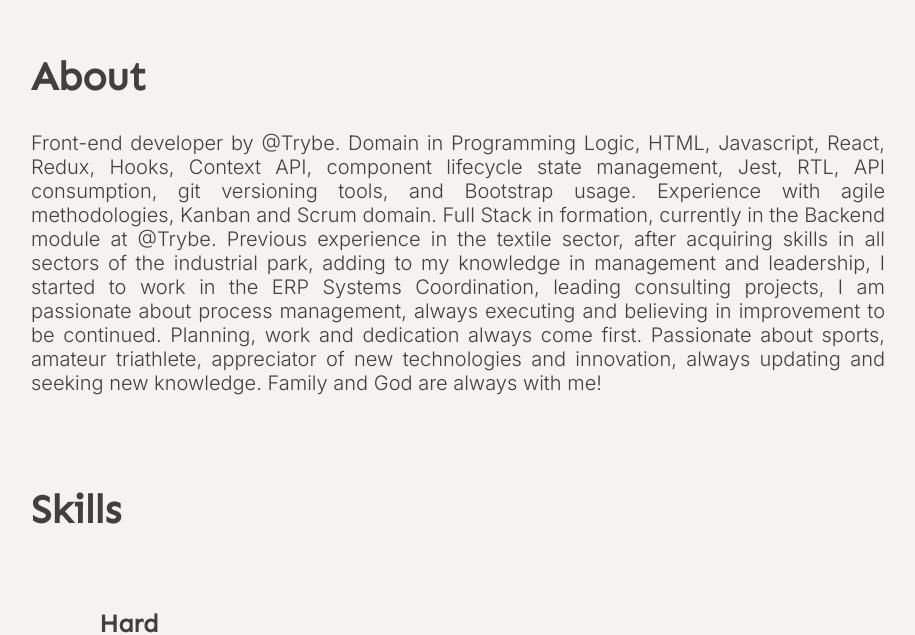
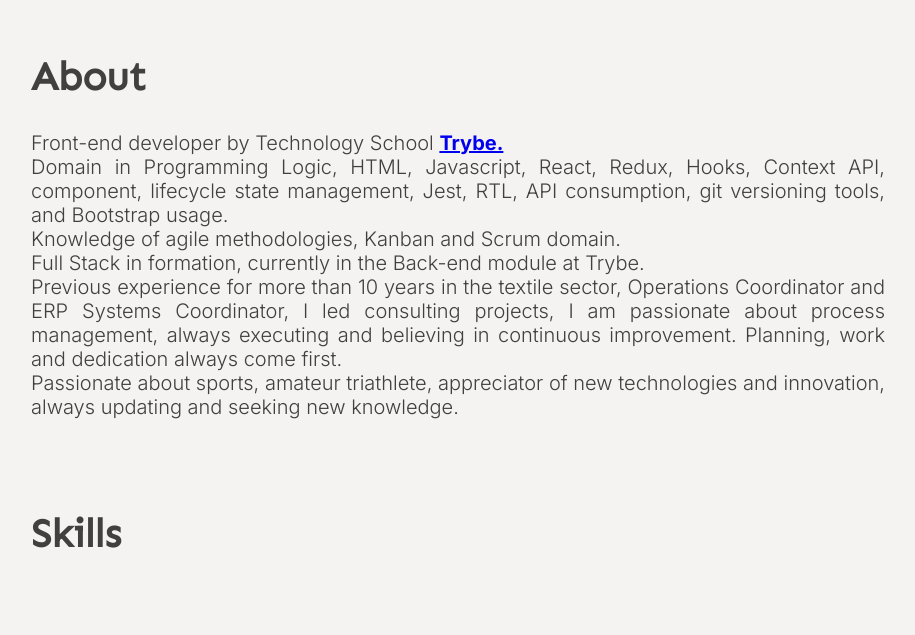
Before and after one commit to FernandoSegregio/dev, a React (Vite) app: page / in a window 1280 px wide. Shown: the part 808-1443 px from the top of the page, without its empty margins (182-1097 px from the left). Built offline with nearby package versions, Linux system fonts and the light colour scheme.

Commit message:
refactor: altera textos do paragrafo sobre e saudacao na main.

```diff
--- a/src/components/section/SectionAbout.jsx
+++ b/src/components/section/SectionAbout.jsx
@@ -13,11 +13,50 @@ export default function SectionAbout() {
           ? languageData.titleNav1.pt
           : languageData.titleNav1.en}
       </h3>
-      <p>
-        {language === 'pt-BR'
-          ? languageData.textAbout.pt
-          : languageData.textAbout.en}
-      </p>
+      <div>
+        <p>
+          {language === 'pt-BR'
+            ? languageData.titleAbout.pt
+            : languageData.titleAbout.en}
+          {language === 'pt-BR'
+            ? languageData.about0.pt
+            : languageData.about0.en}
+          <a href={languageData.linkTrybe}>
+            <strong>
+              {' '}
+              {language === 'pt-BR'
+                ? languageData.trybe.pt
+                : languageData.trybe.en}
+
+            </strong>
+          </a>
+        </p>
+        <p>
+          {language === 'pt-BR'
+            ? languageData.about1.pt
+            : languageData.about1.en}
+        </p>
+        <p>
+          {language === 'pt-BR'
+            ? languageData.about2.pt
+            : languageData.about2.en}
+        </p>
+        <p>
+          {language === 'pt-BR'
+            ? languageData.about3.pt
+            : languageData.about3.en}
+        </p>
+        <p>
+          {language === 'pt-BR'
+            ? languageData.about4.pt
+            : languageData.about4.en}
+        </p>
+        <p>
+          {language === 'pt-BR'
+            ? languageData.about5.pt
+            : languageData.about5.en}
+        </p>
+      </div>
     </SectionAboutStyle>
   );
 }
--- a/src/support/languageData.js
+++ b/src/support/languageData.js
@@ -1,5 +1,5 @@
 const languageData = {
-  greetingTitle: { pt: 'Olá, eu sou', en: 'Hi, I am' },
+  greetingTitle: { pt: 'Olá! Eu sou', en: 'Hello! I am' },
   firstNameTitle: { pt: 'Fernando' },
   lastNameTitle: { pt: 'Segregio' },
   occupationTitle: {
@@ -15,34 +15,38 @@ const languageData = {
   altFlagBrazil: { pt: 'Bandeira Brasil', en: 'Flag Brazil' },
   altFlagEUA: { pt: 'Bandeira EUA', en: 'Flag EUA' },
   altPhoto: { pt: 'Foto Fernando Segregio', en: 'Photo Fernando Segregio' },
-  textAbout: {
-    pt: `Desenvolvedor Front-end pela @Trybe.
+  titleAbout: {
+    pt: 'Desenvolvedor Front-end pela ',
+    en: 'Front-end developer by ',
+  },
+  about0: { pt: 'Escola de Tecnologia', en: 'Technology School ' },
+  trybe: { pt: ' Trybe', en: ' Trybe.' },
+  linkTrybe: 'https://betrybe.com',
+  about1: {
+    pt: 'Habilidades em Lógica de Programação, HTML, Javascript, React, Redux, Hooks, Context API, ciclo de vida do componente, gerenciamento de estado, Jest, RTL, consumo de API, ferramentas de versionamento git, e utilização do Bootstrap.',
+    en: 'Domain in Programming Logic, HTML, Javascript, React, Redux, Hooks, Context API, component, lifecycle state management, Jest, RTL, API consumption, git versioning tools, and Bootstrap usage.',
+  },
 
-     Habilidades em Lógica de Programação, HTML, Javascript, React, Redux, Hooks, Context API, ciclo de vida do componente  gerenciamento de estado, Jest, RTL, consumo de API, ferramentas de versionamento git, e utilização do Bootstrap.
+  about2: {
+    pt: 'Conhecimento em metodologias ágeis, domínio de Kanban e Scrum.',
+    en: 'Knowledge of agile methodologies, Kanban and Scrum domain.',
+  },
 
-    Experiência com metodologias ágeis, domínio de Kanban e Scrum.
+  about3: {
+    pt: 'Full Stack em formação, atualmente no módulo Back-end na Trybe.',
+    en: 'Full Stack in formation, currently in the Back-end module at Trybe.',
+  },
 
-    Full Stack em formação, atualmente no módulo Back-end na @Trybe.
+  about4: {
+    pt: 'Experiência anterior por mais de 10 anos no setor têxtil, Coordenador de Operações e Coordenador de Sistemas ERP, liderei projetos de consultoria, sou apaixonado por gestão de processos, sempre executando e acreditando na melhoria continua. Planejamento, trabalho e dedicação sempre em primeiro lugar.',
+    en: 'Previous experience for more than 10 years in the textile sector, Operations Coordinator and ERP Systems Coordinator, I led consulting projects, I am passionate about process management, always executing and believing in continuous improvement. Planning, work and dedication always come first.',
+  },
 
-    Experiência anterior no setor têxtil, após adquirir habilidades por todos setores do parque fabril, somando a conhecimentos em gestão e liderança passei a atuar na Coordenação de Sistemas ERP, liderar projetos de consultoria, sou apaixonado por gestão de processos, sempre executando e acreditando na melhoria continua. Planejamento, trabalho e dedicação sempre em primeiro lugar.
+  about5: {
+    pt: 'Apaixonado por esportes, triatleta amador, apreciador de novas tecnologias e inovação, sempre se atualizando e buscando novos conhecimentos.',
+    en: 'Passionate about sports, amateur triathlete, appreciator of new technologies and innovation, always updating and seeking new knowledge.',
+  },
 
-    Apaixonado por esportes, triatleta amador, apreciador de novas tecnologias e inovação, sempre se atualizando e buscando novos conhecimentos.
-
-    Família e Deus estão sempre comigo!`,
-    en: `Front-end developer by @Trybe.
-
-    Domain in Programming Logic, HTML, Javascript, React, Redux, Hooks, Context API, component lifecycle state management, Jest, RTL, API consumption, git versioning tools, and Bootstrap usage.
-
-    Experience with agile methodologies, Kanban and Scrum domain.
-
-    Full Stack in formation, currently in the Backend module at @Trybe.
-
-    Previous experience in the textile sector, after acquiring skills in all sectors of the industrial park, adding to my knowledge in management and leadership, I started to work in the ERP Systems Coordination, leading consulting projects, I am passionate about process management, always executing and believing in improvement to be continued. Planning, work and dedication always come first.
-
-    Passionate about sports, amateur triathlete, appreciator of new technologies and innovation, always updating and seeking new knowledge.
-
-    Family and God are always with me!`,
-  },
   textLabelName: {
     pt: 'Nome:',
     en: 'Name:',
```
